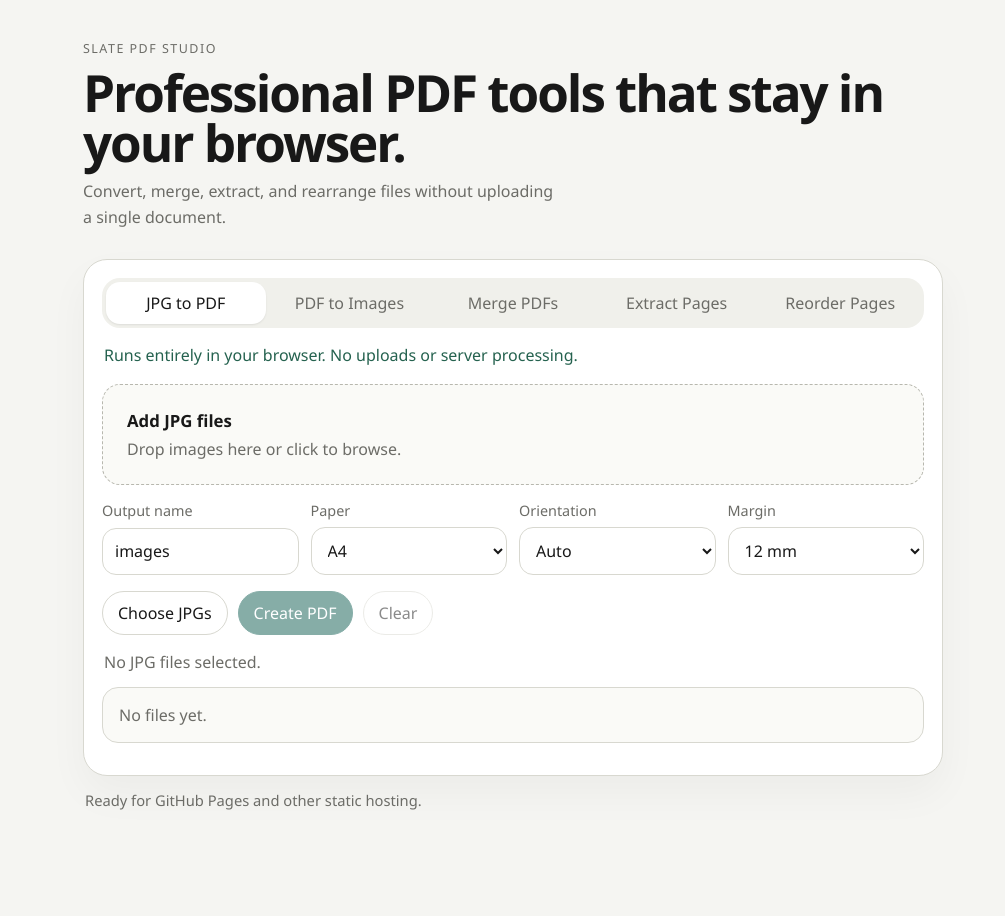
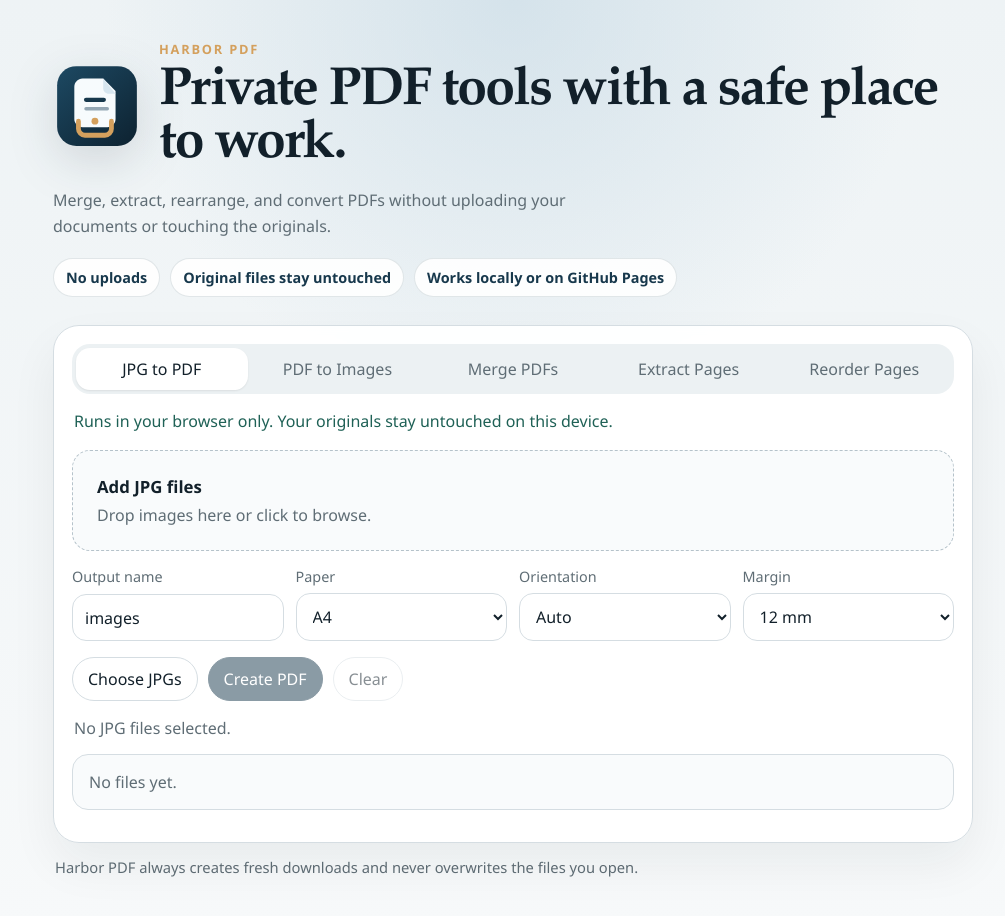
Before and after one commit to alisphd/slate-pdf-studio, a website: page index.html in a window 1280 px wide. Shown: the whole page, without its empty margins (127-1132 px from the left). Before the commit the page ends 866 px from the top, so only its background shows below. Drawn offline with Linux system fonts and the light colour scheme.

Commit message:
Rebrand app as Harbor PDF

```diff
--- a/app.js
+++ b/app.js
@@ -362,11 +362,11 @@
       await ensurePdfEngines()
       state.server.available = true
       state.server.workerAvailable = true
-      state.server.message = "Runs entirely in your browser. No uploads or server processing."
+      state.server.message = "Runs in your browser only. Your originals stay untouched on this device."
     } catch (error) {
       state.server.available = false
       state.server.workerAvailable = false
-      state.server.message = error && error.message ? error.message : "Browser PDF tools could not be started."
+      state.server.message = error && error.message ? error.message : "Harbor PDF could not start its browser tools. Refresh the page and try again."
     }
 
     renderServerNote()
@@ -1039,7 +1039,7 @@
   }
 
   function renderServerNote() {
-    elements.serverNote.textContent = state.server.message || "Runs entirely in your browser. No uploads or server processing."
+    elements.serverNote.textContent = state.server.message || "Runs in your browser only. Your originals stay untouched on this device."
     elements.serverNote.dataset.kind = state.server.workerAvailable ? "success" : "error"
   }
 
--- a/index.html
+++ b/index.html
@@ -3,17 +3,33 @@
   <head>
     <meta charset="UTF-8" />
     <meta name="viewport" content="width=device-width, initial-scale=1.0" />
-    <title>Slate PDF Studio</title>
+    <title>Harbor PDF</title>
+    <meta
+      name="description"
+      content="Harbor PDF is a private PDF toolkit that runs in your browser so your original documents stay on your device."
+    />
+    <meta name="theme-color" content="#17384c" />
+    <link rel="icon" type="image/svg+xml" href="./assets/favicon.svg" />
     <link rel="stylesheet" href="./styles.css" />
   </head>
   <body>
     <main class="shell">
       <header class="header">
-        <p class="eyebrow">Slate PDF Studio</p>
-        <h1>Professional PDF tools that stay in your browser.</h1>
+        <div class="brand">
+          <img class="brand-mark" src="./assets/harbor-mark.svg" alt="Harbor PDF logo" width="88" height="88" />
+          <div class="brand-copy">
+            <p class="eyebrow">Harbor PDF</p>
+            <h1>Private PDF tools with a safe place to work.</h1>
+          </div>
+        </div>
         <p class="intro">
-          Convert, merge, extract, and rearrange files without uploading a single document.
+          Merge, extract, rearrange, and convert PDFs without uploading your documents or touching the originals.
         </p>
+        <div class="trust-strip" aria-label="Privacy highlights">
+          <span class="trust-pill">No uploads</span>
+          <span class="trust-pill">Original files stay untouched</span>
+          <span class="trust-pill">Works locally or on GitHub Pages</span>
+        </div>
       </header>
 
       <section class="panel" aria-label="PDF tools">
@@ -36,7 +52,7 @@
         </div>
 
         <p id="server-note" class="note" data-kind="muted">
-          Runs entirely in your browser. No uploads or server processing.
+          Runs in your browser only. Your originals stay untouched on this device.
         </p>
 
         <section id="jpg-panel" class="tool-panel" aria-label="JPG to PDF">
@@ -259,7 +275,7 @@
         </section>
       </section>
 
-      <p class="footer-note">Ready for GitHub Pages and other static hosting.</p>
+      <p class="footer-note">Harbor PDF always creates fresh downloads and never overwrites the files you open.</p>
     </main>
 
     <noscript>
--- a/package.json
+++ b/package.json
@@ -1,9 +1,9 @@
 {
-  "name": "slate-pdf-studio",
+  "name": "harbor-pdf",
   "private": true,
   "version": "1.0.0",
   "type": "commonjs",
-  "description": "Static browser-based PDF tools ready for GitHub Pages.",
+  "description": "Harbor PDF is a privacy-first browser PDF toolkit for local and GitHub Pages use.",
   "scripts": {
     "start": "node server.js",
     "test": "node tests/smoke-test.js && node tests/pdf-toolkit-smoke.js"
--- a/pdf-core.js
+++ b/pdf-core.js
@@ -249,7 +249,7 @@
       addStreamObject(reference.contentId, "", buildPageContent(page, imageName))
     })
 
-    addObject(infoId, "<< /Producer (Slate PDF Studio) /Creator (Codex) >>")
+    addObject(infoId, "<< /Producer (Harbor PDF) /Creator (Codex) >>")
 
     const maxObjectId = infoId
     const xrefOffset = currentOffset
--- a/styles.css
+++ b/styles.css
@@ -1,13 +1,14 @@
 :root {
-  --bg: #f5f5f2;
+  --bg: #eef3f5;
   --panel: #ffffff;
-  --line: #d8d8d0;
-  --text: #181818;
-  --muted: #6c6c67;
-  --accent: #0f5d52;
-  --accent-soft: #eef6f4;
+  --line: #d5dde2;
+  --text: #12202a;
+  --muted: #5f6d75;
+  --accent: #17384c;
+  --accent-soft: #edf4f8;
+  --accent-warm: #d4a05d;
   --danger: #8a4336;
-  --success: #25624f;
+  --success: #1f6156;
 }
 
 * {
@@ -17,7 +18,9 @@
 body {
   margin: 0;
   min-height: 100vh;
-  background: var(--bg);
+  background:
+    radial-gradient(circle at top, rgba(196, 216, 228, 0.6), transparent 36%),
+    linear-gradient(180deg, #eef3f5 0%, #f7f9fa 100%);
   color: var(--text);
   font-family: "Aptos", "Segoe UI", sans-serif;
 }
@@ -30,7 +33,7 @@ textarea {
 }
 
 .shell {
-  width: min(860px, calc(100% - 28px));
+  width: min(920px, calc(100% - 28px));
   margin: 0 auto;
   padding: 40px 0 56px;
 }
@@ -39,34 +42,79 @@ textarea {
   margin-bottom: 28px;
 }
 
+.brand {
+  display: flex;
+  align-items: center;
+  gap: 18px;
+}
+
+.brand-mark {
+  width: 88px;
+  height: 88px;
+  flex: none;
+  filter: drop-shadow(0 14px 24px rgba(14, 36, 51, 0.14));
+}
+
+.brand-copy {
+  display: grid;
+  gap: 8px;
+}
+
 .eyebrow {
-  margin: 0 0 10px;
-  color: var(--muted);
-  font-size: 0.78rem;
-  letter-spacing: 0.12em;
+  margin: 0;
+  color: var(--accent-warm);
+  font-size: 0.8rem;
+  letter-spacing: 0.14em;
+  font-weight: 700;
   text-transform: uppercase;
 }
 
+h1,
+.results-head h2 {
+  margin: 0;
+  font-family: "Iowan Old Style", "Palatino Linotype", "Book Antiqua", Georgia, serif;
+  letter-spacing: -0.035em;
+}
+
 h1 {
-  margin: 0;
-  font-size: clamp(2rem, 5vw, 3.2rem);
+  font-size: clamp(2.2rem, 5vw, 3.35rem);
   line-height: 0.98;
-  letter-spacing: -0.04em;
 }
 
 .intro {
-  margin: 12px 0 0;
-  max-width: 52ch;
+  margin: 16px 0 0;
+  max-width: 58ch;
   color: var(--muted);
-  line-height: 1.6;
+  line-height: 1.65;
+  font-size: 1rem;
+}
+
+.trust-strip {
+  display: flex;
+  flex-wrap: wrap;
+  gap: 10px;
+  margin-top: 18px;
+}
+
+.trust-pill {
+  display: inline-flex;
+  align-items: center;
+  padding: 9px 12px;
+  border: 1px solid rgba(23, 56, 76, 0.12);
+  border-radius: 999px;
+  background: rgba(255, 255, 255, 0.88);
+  color: var(--accent);
+  font-size: 0.9rem;
+  font-weight: 600;
 }
 
 .panel {
-  background: var(--panel);
+  background: rgba(255, 255, 255, 0.94);
   border: 1px solid var(--line);
-  border-radius: 24px;
+  border-radius: 26px;
   padding: 18px;
-  box-shadow: 0 18px 40px rgba(0, 0, 0, 0.04);
+  box-shadow: 0 22px 48px rgba(18, 32, 42, 0.06);
+  backdrop-filter: blur(4px);
 }
 
 .mode-switch {
@@ -74,7 +122,7 @@ h1 {
   grid-template-columns: repeat(5, minmax(0, 1fr));
   gap: 4px;
   padding: 4px;
-  background: #f0f0eb;
+  background: #ecf1f3;
   border-radius: 18px;
 }
 
@@ -85,6 +133,7 @@ h1 {
   padding: 10px 12px;
   border-radius: 14px;
   cursor: pointer;
+  transition: background 160ms ease, color 160ms ease, box-shadow 160ms ease;
 }
 
 .mode-button.is-active {
@@ -125,11 +174,11 @@ h1 {
   display: grid;
   gap: 6px;
   padding: 24px;
-  border: 1px dashed #b7b7ae;
+  border: 1px dashed #b5c2ca;
   border-radius: 18px;
-  background: #fafaf7;
+  background: #f9fbfc;
   cursor: pointer;
-  transition: border-color 160ms ease, background 160ms ease;
+  transition: border-color 160ms ease, background 160ms ease, transform 160ms ease;
 }
 
 .dropzone strong {
@@ -146,6 +195,7 @@ h1 {
   border-color: var(--accent);
   background: var(--accent-soft);
   outline: none;
+  transform: translateY(-1px);
 }
 
 .fields {
@@ -197,6 +247,13 @@ h1 {
   color: var(--text);
 }
 
+.field input:focus,
+.field select:focus,
+.field textarea:focus {
+  outline: 2px solid rgba(23, 56, 76, 0.16);
+  border-color: var(--accent);
+}
+
 .field textarea {
   min-height: 130px;
   resize: vertical;
@@ -210,7 +267,7 @@ h1 {
   border: 1px solid var(--line);
   border-radius: 14px;
   padding: 11px 12px;
-  background: #fafaf7;
+  background: #f9fbfc;
 }
 
 .summary-card strong {
@@ -238,12 +295,23 @@ button,
   padding: 10px 15px;
   cursor: pointer;
   text-decoration: none;
+  transition: transform 160ms ease, border-color 160ms ease, background 160ms ease;
 }
 
 button.primary {
   border-color: var(--accent);
   background: var(--accent);
   color: #ffffff;
+}
+
+button:not(:disabled):hover,
+.download-link:hover {
+  border-color: var(--accent);
+  transform: translateY(-1px);
+}
+
+button.primary:not(:disabled):hover {
+  background: #214a62;
 }
 
 button:disabled {
@@ -256,7 +324,7 @@ button:disabled {
   padding: 16px;
   border: 1px solid var(--line);
   border-radius: 16px;
-  background: #fafaf7;
+  background: #f9fbfc;
   color: var(--muted);
 }
 
@@ -291,7 +359,7 @@ button:disabled {
   height: 72px;
   border-radius: 12px;
   object-fit: cover;
-  background: #efefe8;
+  background: #edf2f5;
 }
 
 .thumb-label {
@@ -299,7 +367,7 @@ button:disabled {
   place-items: center;
   font-weight: 600;
   color: var(--muted);
-  background: #f4f4ee;
+  background: #f3f7f9;
 }
 
 .file-copy {
@@ -309,8 +377,7 @@ button:disabled {
 .file-copy h3,
 .result-card h3,
 .download-card h3,
-.page-card h3,
-.results-head h2 {
+.page-card h3 {
   margin: 0;
   font-size: 0.98rem;
   overflow-wrap: anywhere;
@@ -354,8 +421,8 @@ button:disabled {
 .result-preview {
   width: 100%;
   border-radius: 12px;
-  border: 1px solid #ecece4;
-  background: #f8f8f4;
+  border: 1px solid #e6edf1;
+  background: #f8fbfc;
 }
 
 .download-card {
@@ -370,12 +437,13 @@ button:disabled {
 .page-card {
   display: grid;
   gap: 10px;
-  transition: border-color 160ms ease, background 160ms ease, transform 160ms ease;
+  transition: border-color 160ms ease, background 160ms ease, transform 160ms ease, box-shadow 160ms ease;
 }
 
 .page-card.is-selected {
   border-color: var(--accent);
   background: var(--accent-soft);
+  box-shadow: 0 10px 24px rgba(23, 56, 76, 0.08);
 }
 
 .page-card.is-dragging {
@@ -396,8 +464,8 @@ button:disabled {
   aspect-ratio: 3 / 4;
   object-fit: contain;
   border-radius: 12px;
-  border: 1px solid #ecece4;
-  background: #f8f8f4;
+  border: 1px solid #e6edf1;
+  background: #f8fbfc;
 }
 
 .page-topline {
@@ -448,6 +516,10 @@ body[data-busy="true"] .dropzone {
 }
 
 @media (max-width: 720px) {
+  .brand {
+    align-items: flex-start;
+  }
+
   .four-up,
   .three-up,
   .two-up {
@@ -469,6 +541,16 @@ body[data-busy="true"] .dropzone {
     padding-top: 24px;
   }
 
+  .brand {
+    flex-direction: column;
+    gap: 14px;
+  }
+
+  .brand-mark {
+    width: 76px;
+    height: 76px;
+  }
+
   .panel {
     padding: 14px;
     border-radius: 20px;
@@ -479,21 +561,4 @@ body[data-busy="true"] .dropzone {
   .two-up {
     grid-template-columns: 1fr;
   }
-
-  .mode-switch {
-    grid-template-columns: 1fr;
-  }
-
-  .toolbar,
-  .row-actions,
-  .card-actions,
-  .download-actions {
-    width: 100%;
-  }
-
-  button,
-  .download-link {
-    width: 100%;
-    justify-content: center;
-  }
 }
```
Also changed, not shown: server.js (+4 -3 lines), README.md, assets/favicon.svg (added), assets/harbor-mark.svg (added), 1 other file.
